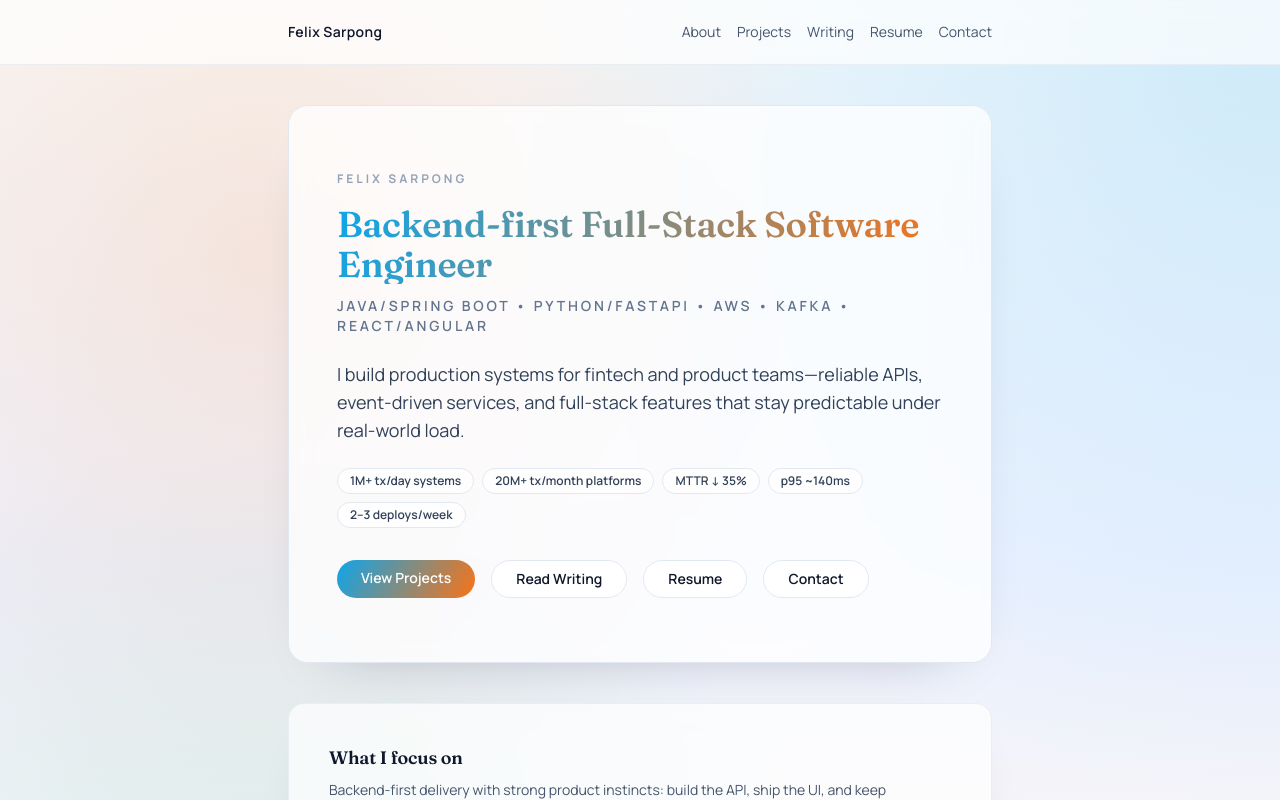
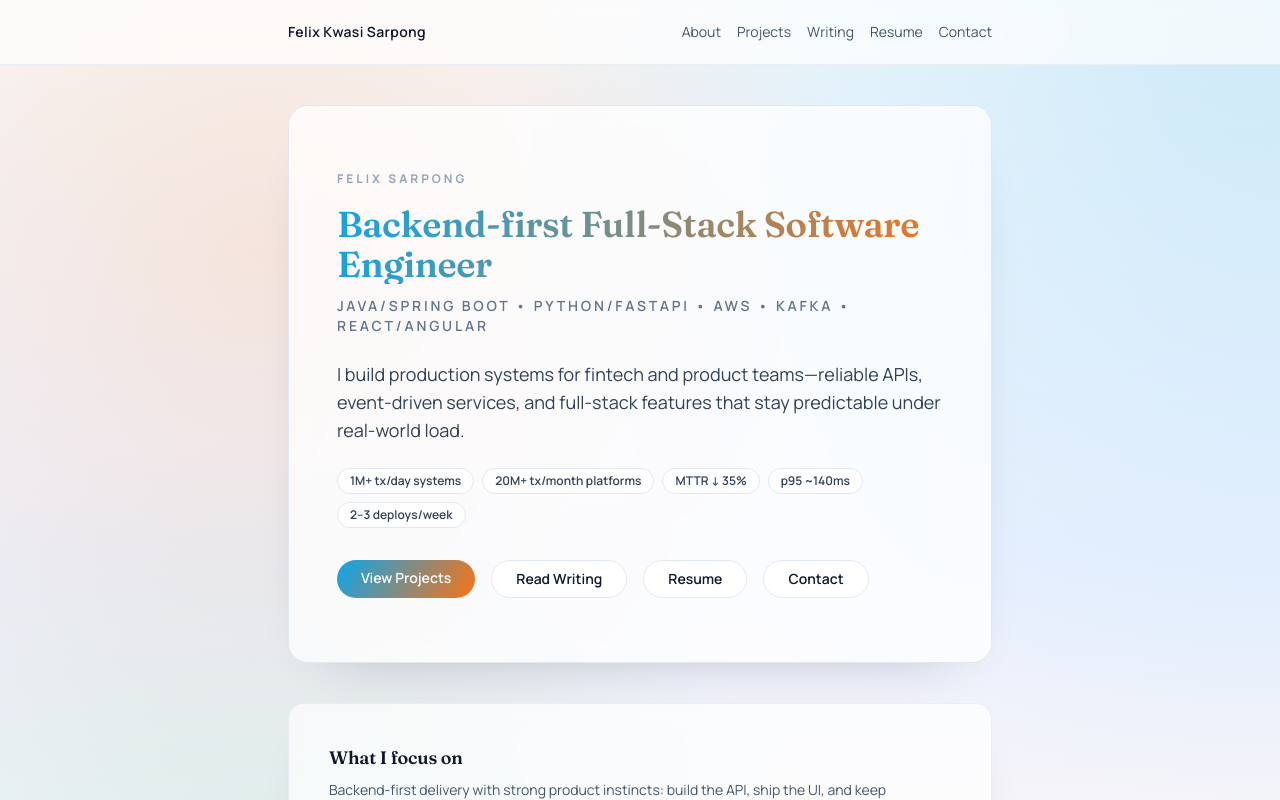
Before and after one commit to felixkwasisarpong/Portfolio, a Next.js app: page / in a window 1280 px wide. Shown: the top 800 px of the page. Built offline with nearby package versions, Linux system fonts and the light colour scheme.

Commit message:
chore: cv updated

```diff
--- a/components/SiteHeader.tsx
+++ b/components/SiteHeader.tsx
@@ -15,7 +15,7 @@ export function SiteHeader() {
       <Container>
         <div className="flex h-16 items-center justify-between gap-6">
           <Link href="/" className="text-sm font-semibold tracking-wide text-slate-900">
-            Felix Sarpong
+            Felix Kwasi Sarpong
           </Link>
           <nav className="flex flex-wrap items-center gap-4 text-sm text-slate-600">
             {navItems.map((item) => (
```
Also changed, not shown: 1 other file (tests, documents, lock files or other folders).
